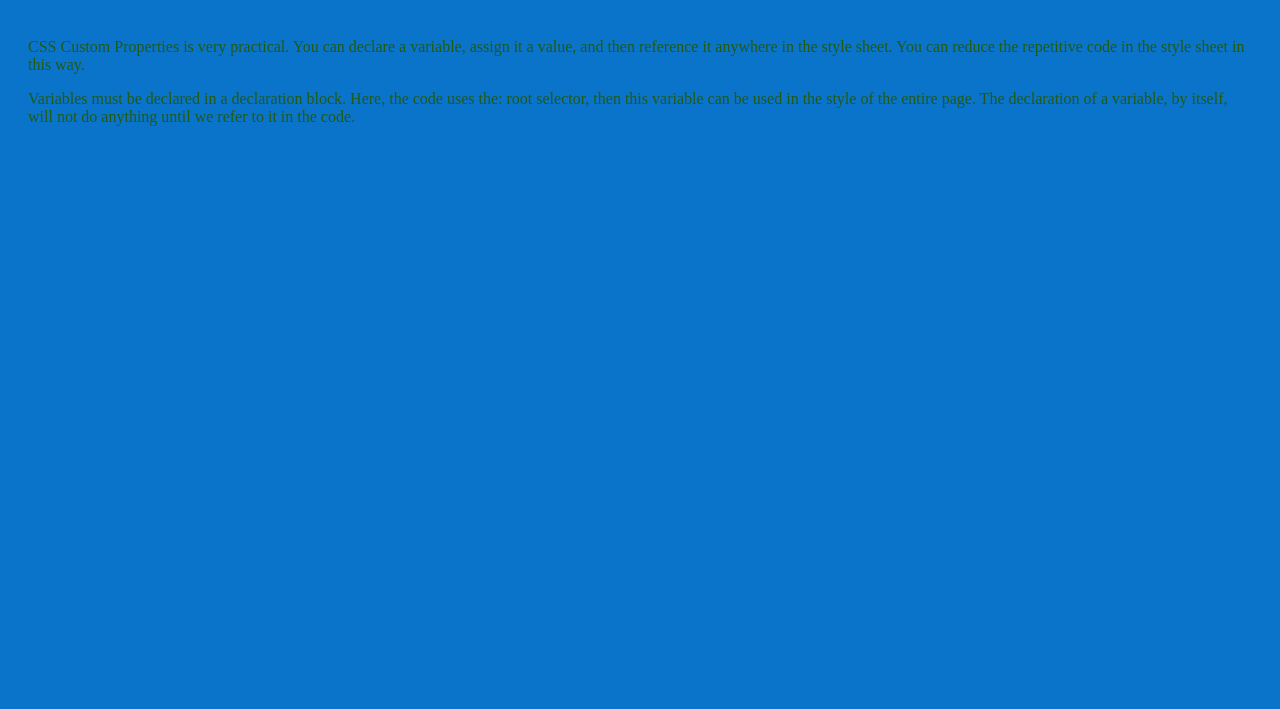
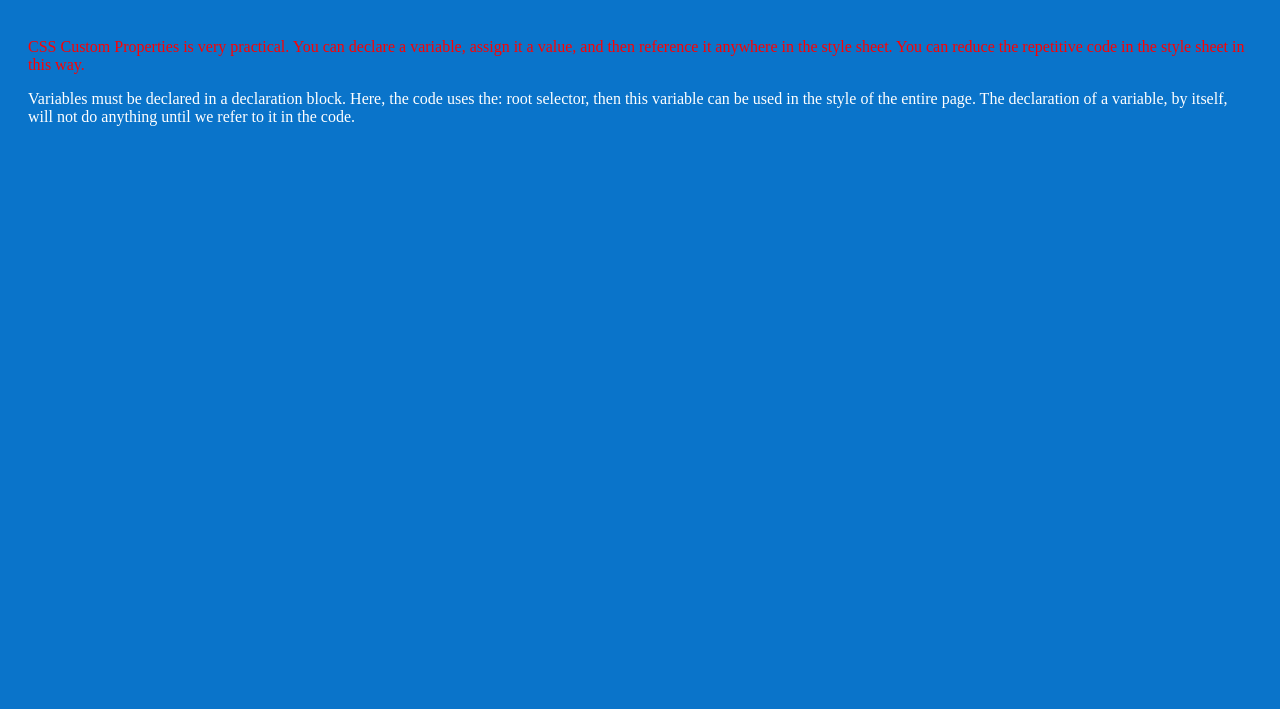
Before and after one commit to Aventyr123/mi349_CSSCustom-Properties, a plain HTML site: page index.html in a window 1280 px wide. Shown: the part 91-800 px from the top of the page. Drawn offline with Linux system fonts and the light colour scheme.

Commit message:
Update style.css

```diff
--- a/style.css
+++ b/style.css
@@ -1,6 +1,7 @@
 :root{
     --main-color: #215a16;
     --colorone: red;
+    --colortwo: white;
     --main-bg: rgb(10, 116, 202);
     --fontsize: medium;
     --header-height: 68px;
@@ -8,7 +9,6 @@
 }
 
 body{
-    color: var(--main-color);
     background-color: var(--main-bg);
     font-size: var(--fontsize);
     padding: var(--content-padding);
@@ -18,3 +18,11 @@ h1{
     color:var(--colorone);
     height: var(--header-height);
 }
+
+#one{
+    color:var(--colorone)
+}
+
+#two{
+    color: var(--colortwo);
+}
```
